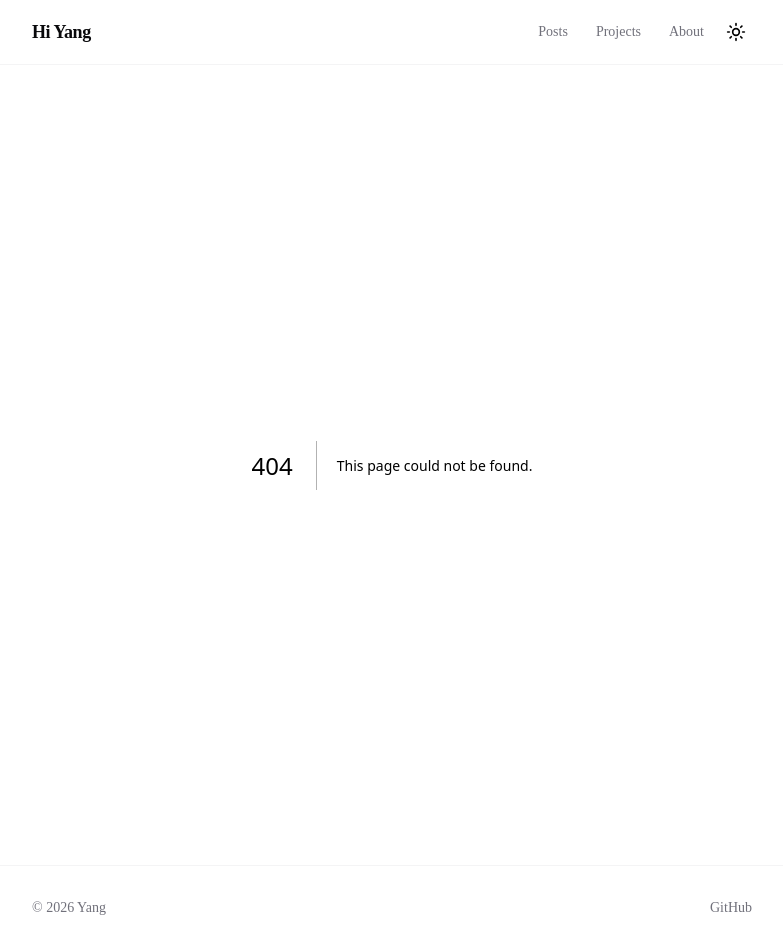
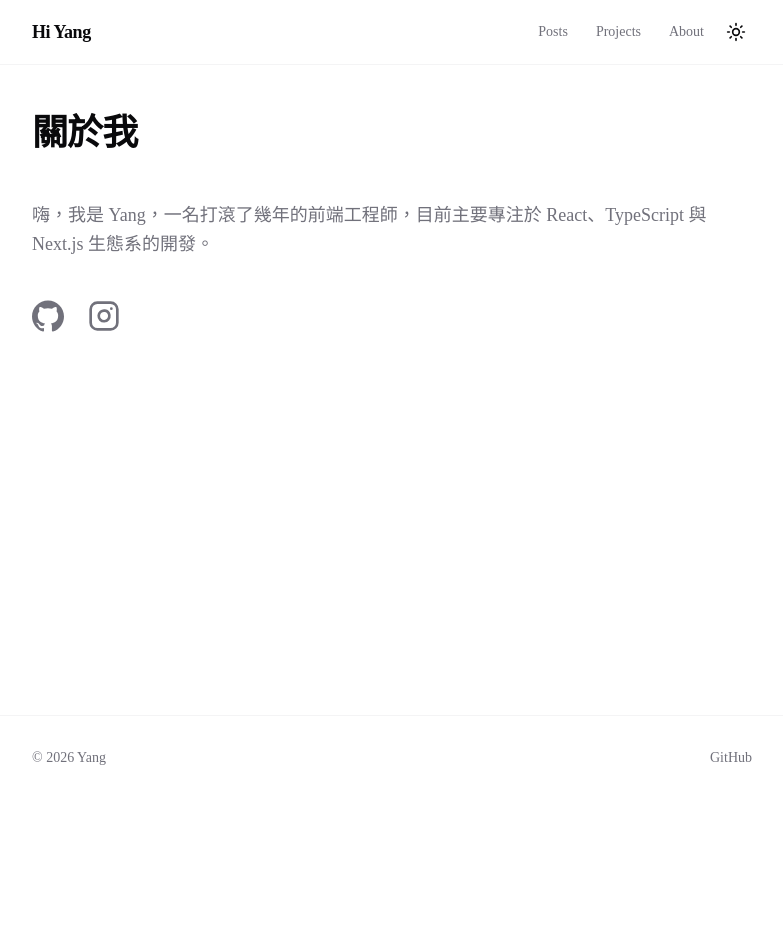
Before and after one commit to hiyang8392/yang-blog, a Next.js app: page /about in a window 1280 px wide. Before the commit this address had no page. Shown: the whole page, without its empty margins (248-1031 px from the left). After the commit the page ends 800 px from the top, so only its background shows below. Built offline with nearby package versions, Linux system fonts and the light colour scheme.

Commit message:
feat: add about

```diff
--- /dev/null
+++ b/src/app/about/page.tsx
@@ -0,0 +1,39 @@
+import Link from "next/link";
+import { GitHubIcon, InstagramIcon } from "@/components/icons";
+
+export default function About() {
+  return (
+    <div className="py-8 sm:py-12">
+      <h1 className="mb-12 text-3xl sm:text-4xl font-bold tracking-tight text-foreground">
+        關於我
+      </h1>
+      <div className="mb-10 text-lg leading-relaxed text-muted-foreground">
+        <p>
+          嗨，我是 Yang，一名打滾了幾年的前端工程師，目前主要專注於
+          React、TypeScript 與 Next.js 生態系的開發。
+        </p>
+      </div>
+
+      <div className="flex items-center gap-6">
+        <a
+          href="https://github.com/hiyang8392"
+          target="_blank"
+          rel="noopener noreferrer"
+          className="text-muted-foreground transition-colors hover:text-foreground"
+          aria-label="GitHub Profile"
+        >
+          <GitHubIcon className="size-8" />
+        </a>
+        <a
+          href="https://instagram.com/hiyang8392"
+          target="_blank"
+          rel="noopener noreferrer"
+          className="text-muted-foreground transition-colors hover:text-foreground"
+          aria-label="Instagram Profile"
+        >
+          <InstagramIcon className="size-8" />
+        </a>
+      </div>
+    </div>
+  );
+}
--- a/src/components/icons.tsx
+++ b/src/components/icons.tsx
@@ -5,3 +5,24 @@ export function GitHubIcon({ className }: { className?: string }) {
     </svg>
   );
 }
+
+export function InstagramIcon({ className }: { className?: string }) {
+  return (
+    <svg
+      xmlns="http://www.w3.org/2000/svg"
+      width="24"
+      height="24"
+      viewBox="0 0 24 24"
+      fill="none"
+      stroke="currentColor"
+      strokeWidth="2"
+      strokeLinecap="round"
+      strokeLinejoin="round"
+      className={`lucide lucide-instagram-icon lucide-instagram ${className}`}
+    >
+      <rect width="20" height="20" x="2" y="2" rx="5" ry="5" />
+      <path d="M16 11.37A4 4 0 1 1 12.63 8 4 4 0 0 1 16 11.37z" />
+      <line x1="17.5" x2="17.51" y1="6.5" y2="6.5" />
+    </svg>
+  );
+}
```
